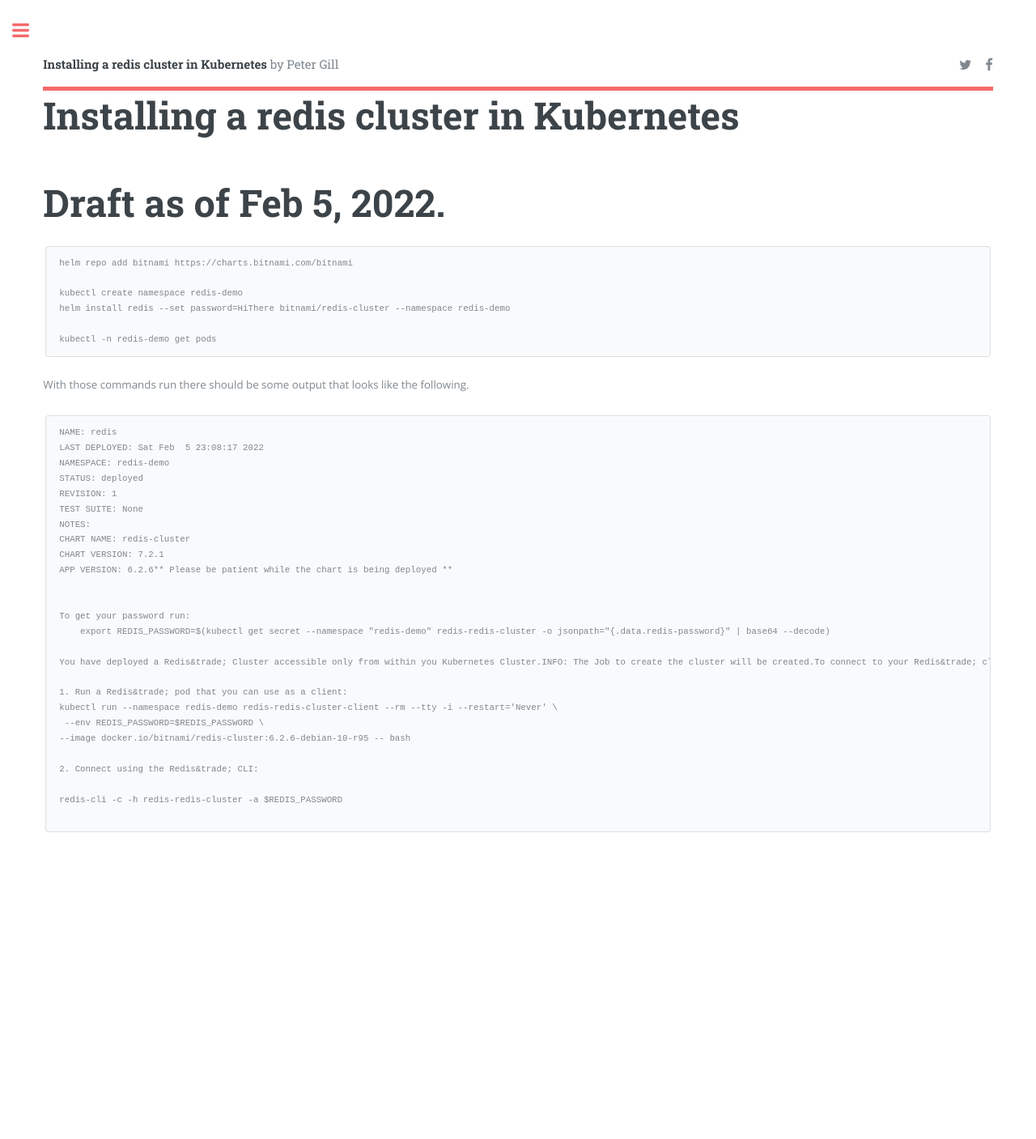
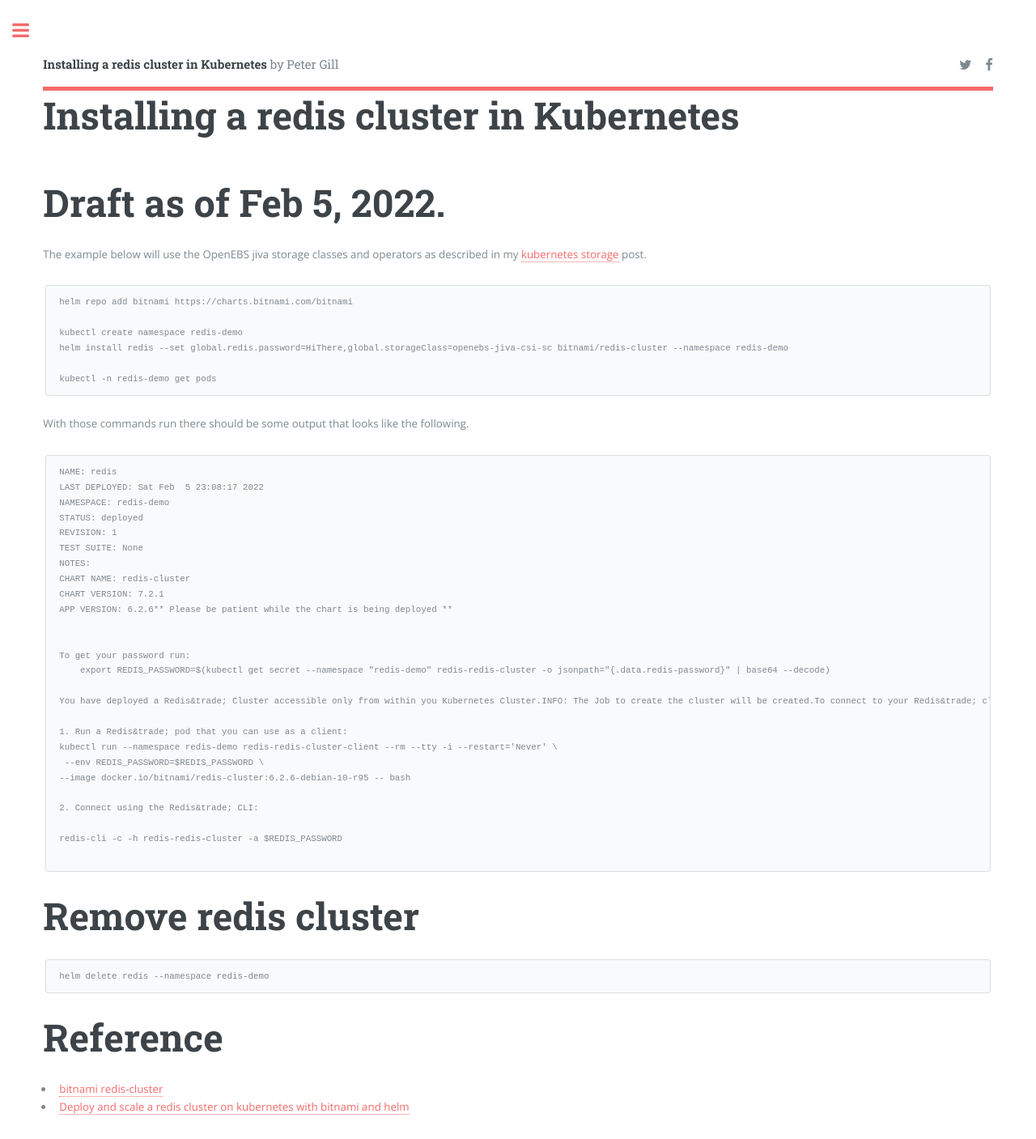
Before and after one commit to majorsilence/Dev, a Jekyll site: the page built from _posts/2022-01-30-redis-cluster-kubernetes-install.md, in a window 1280 px wide. Shown: the whole page at 81% size. Built offline with Jekyll 4.4.1, drawn with Linux system fonts in a browser that asks for light colours; before the commit the page ends 1053 px from its top, so only the background shows below that.

Commit message:
redis, yugabyte, k8s storage

````diff
--- a/_posts/2022-01-30-redis-cluster-kubernetes-install.md
+++ b/_posts/2022-01-30-redis-cluster-kubernetes-install.md
@@ -7,12 +7,14 @@
 # Draft as of Feb 5, 2022.
 
 
+The example below will use the OpenEBS jiva storage classes and operators as described in my [kubernetes storage](https://majorsilence.com/news/2022/02/05/kubernetes-storage.html) post.
+
 
 ```bash
 helm repo add bitnami https://charts.bitnami.com/bitnami
 
 kubectl create namespace redis-demo
-helm install redis --set password=HiThere bitnami/redis-cluster --namespace redis-demo
+helm install redis --set global.redis.password=HiThere,global.storageClass=openebs-jiva-csi-sc bitnami/redis-cluster --namespace redis-demo
 
 kubectl -n redis-demo get pods
 ```
@@ -48,3 +50,16 @@
 redis-cli -c -h redis-redis-cluster -a $REDIS_PASSWORD
 
 ```
+
+
+# Remove redis cluster
+
+```bash
+helm delete redis --namespace redis-demo
+```
+
+
+# Reference
+
+* [bitnami redis-cluster](https://artifacthub.io/packages/helm/bitnami/redis-cluster)
+* [Deploy and scale a redis cluster on kubernetes with bitnami and helm](https://engineering.bitnami.com/articles/deploy-and-scale-a-redis-cluster-on-kubernetes-with-bitnami-and-helm.html)
````
Also changed, not shown: _posts/2022-01-30-yugabytedb-kubernetes-install.md (+12 -0 lines), _posts/2022-02-05-kubernetes-storage.md (+8 -1 lines).
